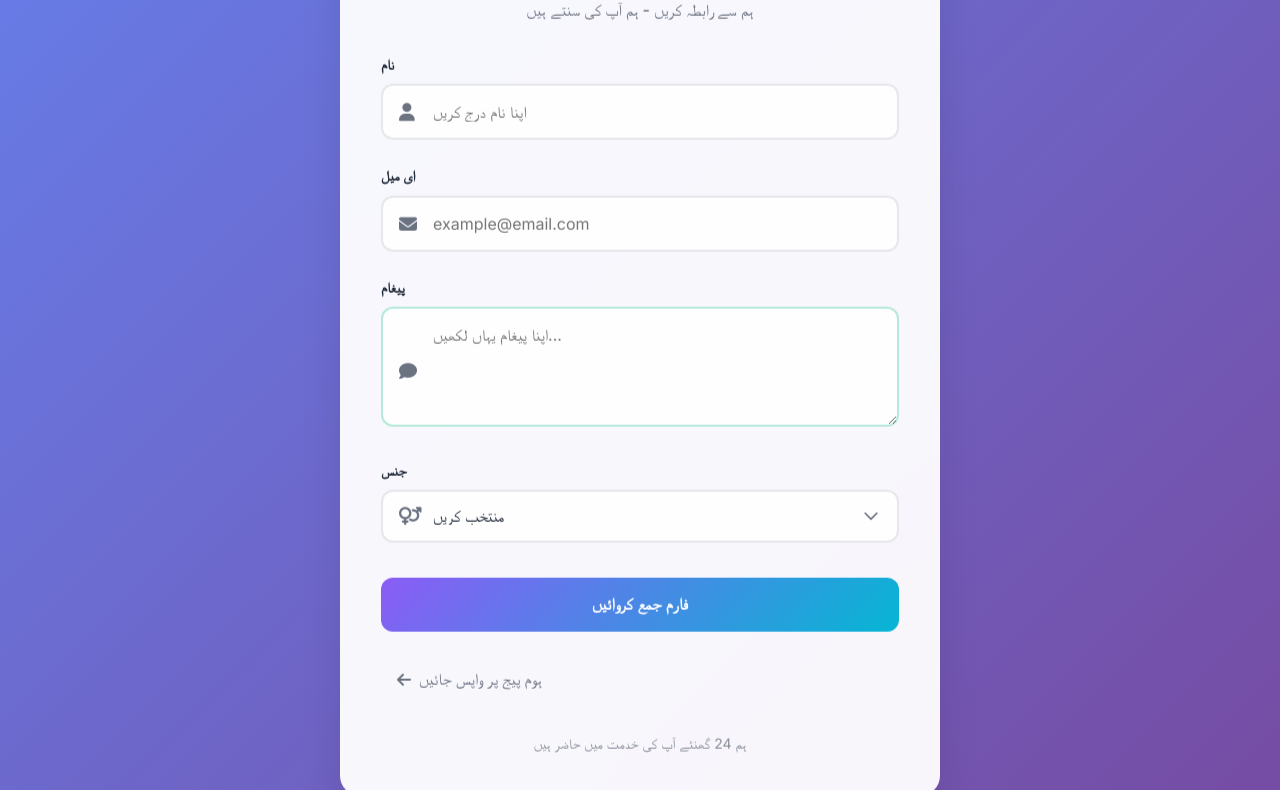
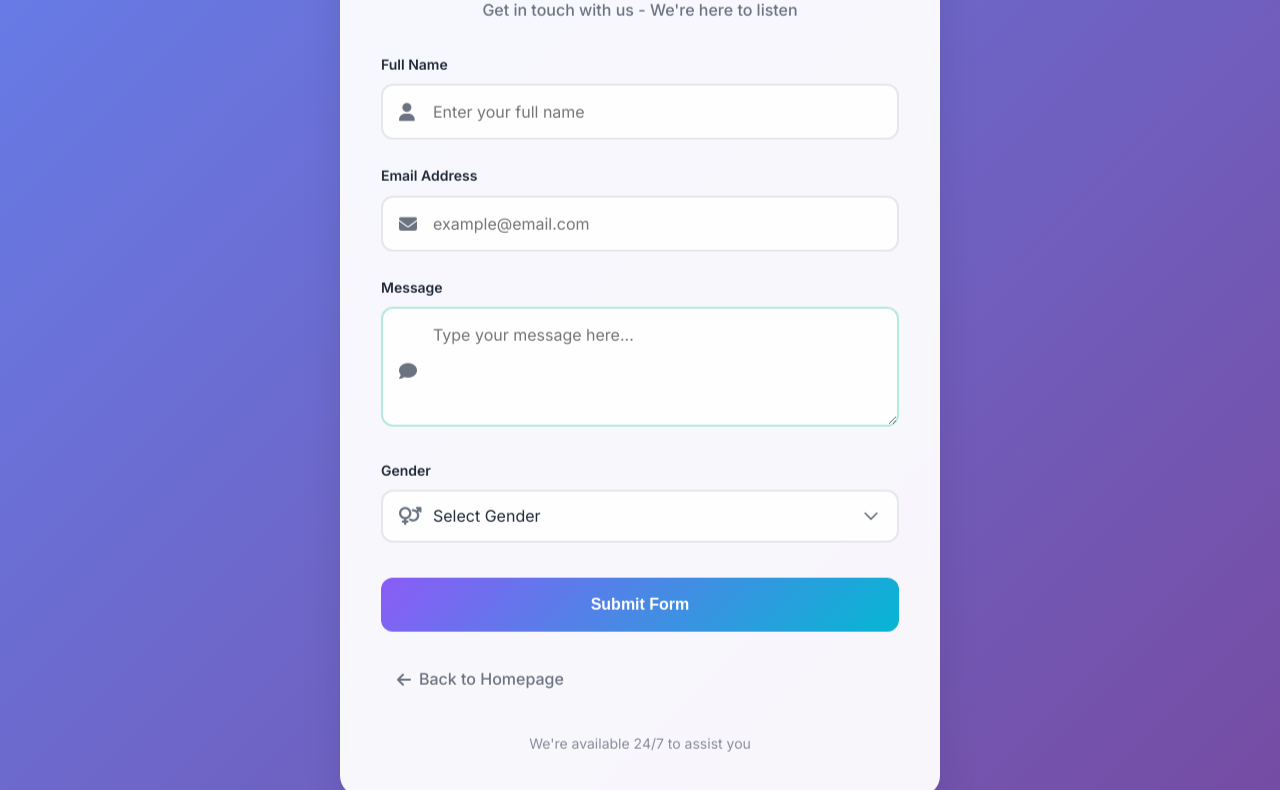
Before and after one commit to JaveriaMasood123/Fatima-Masood, a plain HTML site: page form.html in a window 1280 px wide. Shown: the part 140-930 px from the top of the page. Drawn offline with Linux system fonts and the light colour scheme.

Commit message:
Update form.html

```diff
--- a/form.html
+++ b/form.html
@@ -1,9 +1,9 @@
 <!DOCTYPE html>
-<html lang="ur">
+<html lang="en">
 <head>
   <meta charset="utf-8" />
   <meta name="viewport" content="width=device-width, initial-scale=1" />
-  <title>Contact Form - رابط فارم</title>
+  <title>Contact Form</title>
   <link href="https://fonts.googleapis.com/css2?family=Inter:wght@300;400;500;600;700&display=swap" rel="stylesheet">
   <link rel="stylesheet" href="https://cdnjs.cloudflare.com/ajax/libs/font-awesome/6.4.0/css/all.min.css">
   <style>
@@ -371,21 +371,21 @@
   <div class="container">
     <div class="card">
       <div class="header">
-        <h2>📝 رابط فارم</h2>
-        <p>ہم سے رابطہ کریں - ہم آپ کی سنتے ہیں</p>
+        <h2>📝 Contact Form</h2>
+        <p>Get in touch with us - We're here to listen</p>
       </div>
 
       <form id="contactForm">
         <div class="form-group">
-          <label for="name">نام</label>
+          <label for="name">Full Name</label>
           <div class="input-container">
-            <input id="name" name="name" type="text" required placeholder="اپنا نام درج کریں" />
+            <input id="name" name="name" type="text" required placeholder="Enter your full name" />
             <i class="input-icon fas fa-user"></i>
           </div>
         </div>
 
         <div class="form-group">
-          <label for="email">ای میل</label>
+          <label for="email">Email Address</label>
           <div class="input-container">
             <input id="email" name="email" type="email" required placeholder="example@email.com" />
             <i class="input-icon fas fa-envelope"></i>
@@ -393,28 +393,28 @@
         </div>
 
         <div class="form-group">
-          <label for="message">پیغام</label>
+          <label for="message">Message</label>
           <div class="input-container">
-            <textarea id="message" name="message" rows="4" placeholder="اپنا پیغام یہاں لکھیں..."></textarea>
+            <textarea id="message" name="message" rows="4" placeholder="Type your message here..."></textarea>
             <i class="input-icon fas fa-comment"></i>
           </div>
         </div>
 
         <div class="form-group">
-          <label for="gender">جنس</label>
+          <label for="gender">Gender</label>
           <div class="input-container">
             <select id="gender" name="gender" required>
-              <option value="">منتخب کریں</option>
-              <option value="female">خاتون</option>
-              <option value="male">مرد</option>
-              <option value="other">دیگر</option>
+              <option value="">Select Gender</option>
+              <option value="female">Female</option>
+              <option value="male">Male</option>
+              <option value="other">Other</option>
             </select>
             <i class="input-icon fas fa-venus-mars"></i>
           </div>
         </div>
 
         <button type="submit" class="submit-btn" id="submitBtn">
-          <span>فارم جمع کروائیں</span>
+          <span>Submit Form</span>
         </button>
       </form>
 
@@ -422,11 +422,11 @@
 
       <a href="index.html" class="back-link">
         <i class="fas fa-arrow-left"></i>
-        ہوم پیج پر واپس جائیں
+        Back to Homepage
       </a>
 
       <div class="footer">
-        <p>ہم 24 گھنٹے آپ کی خدمت میں حاضر ہیں</p>
+        <p>We're available 24/7 to assist you</p>
       </div>
     </div>
   </div>
@@ -440,15 +440,15 @@
       const name = document.getElementById('name').value;
 
       // Show loading state
-      submitBtn.innerHTML = '<span class="loading"></span> جمع کر رہے ہیں...';
+      submitBtn.innerHTML = '<span class="loading"></span> Submitting...';
       submitBtn.disabled = true;
 
       // Simulate form processing
       setTimeout(() => {
         const messages = [
-          `شکریہ، ${name || 'مہمان'}! آپ کا فارم کامیابی سے جمع ہو گیا ہے۔`,
-          `آپ کا بہت بہت شکریہ ${name || 'مہمان'}! ہم جلد ہی آپ سے رابطہ کریں گے۔`,
-          `فارم جمع ہو گیا ${name || 'مہمان'}! ہم آپ کے پیغام پر غور کریں گے۔`
+          `Thank you, ${name || 'Guest'}! Your form has been submitted successfully.`,
+          `We appreciate your message, ${name || 'Guest'}! We'll get back to you soon.`,
+          `Form submitted successfully, ${name || 'Guest'}! We'll review your message carefully.`
         ];
 
         const randomMessage = messages[Math.floor(Math.random() * messages.length)];
@@ -462,7 +462,7 @@
         resultDiv.style.display = 'block';
 
         // Reset button
-        submitBtn.innerHTML = '<span>فارم جمع کروائیں</span>';
+        submitBtn.innerHTML = '<span>Submit Form</span>';
         submitBtn.disabled = false;
 
         // Add celebration effect
@@ -511,7 +511,7 @@
 
     textarea.addEventListener('input', function() {
       const count = this.value.length;
-      charCount.textContent = `${count} حروف`;
+      charCount.textContent = `${count} characters`;
 
       if (count > 200) {
         charCount.style.color = 'var(--warning)';
```
